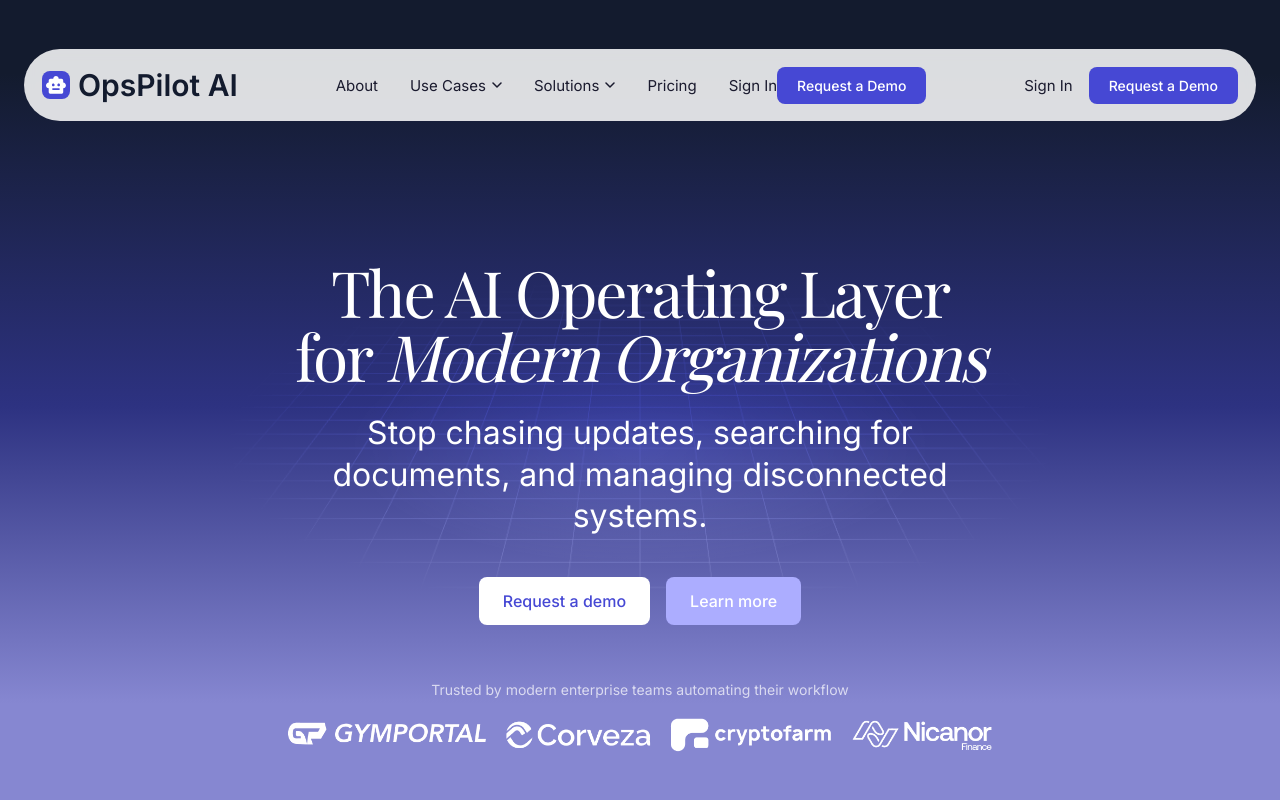
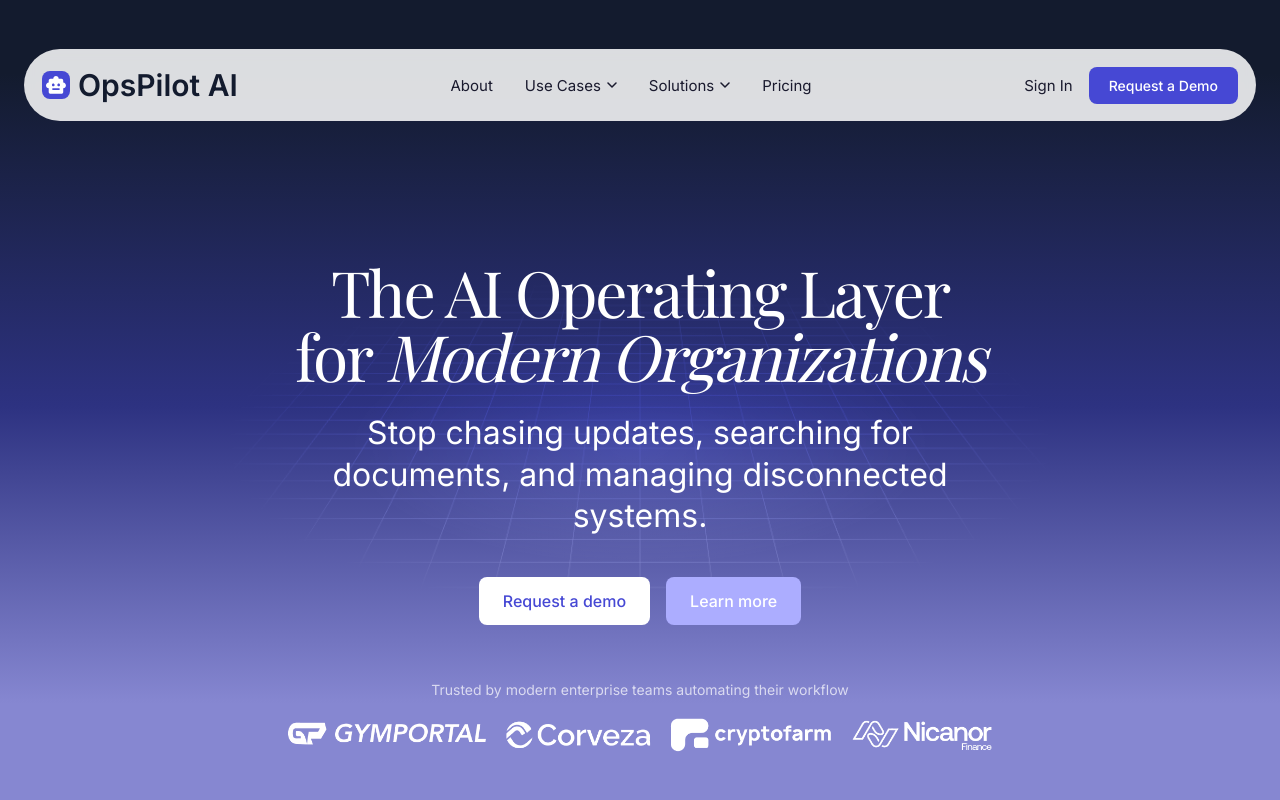
Before and after one commit to Rolajraph/Opspilotai, a React (Vite) app in the folder apps/landing/: page / in a window 1280 px wide. Shown: the top 800 px of the page. Built offline with nearby package versions, Linux system fonts and the light colour scheme; a web font is replaced by a local one.

Commit message:
fix: include sign in and demo buttons inside mobile menu drawer

```diff
--- a/apps/landing/src/components/Navbar/Navbar.jsx
+++ b/apps/landing/src/components/Navbar/Navbar.jsx
@@ -99,12 +99,13 @@ export default function Navbar() {
                     >
                       <div className="navbar__rich-dropdown-grid navbar__rich-dropdown-grid--single">
                         {link.dropdown.map((item) => (
-                          <a
+
+                            <a
                             key={item.label}
                             href={item.href}
                             className="navbar__rich-dropdown-item"
                             role="menuitem"
-                          >
+                            >
                             <span className="navbar__rich-dropdown-title">
                               {item.label}
                             </span>
@@ -166,16 +167,6 @@ export default function Navbar() {
               </a>
             ),
           )}
-
-          {/* Mobile Actions Container (Includes Sign In & Demo for mobile viewports) */}
-          <div className="navbar__mobile-actions">
-            <a href="http://localhost:5174" className="navbar__signin navbar__signin--mobile">
-              Sign In
-            </a>
-            <a href="/request-demo" className="navbar__cta navbar__cta--mobile">
-              Request a Demo
-            </a>
-          </div>
         </nav>
 
         <div className="navbar__actions">
```
